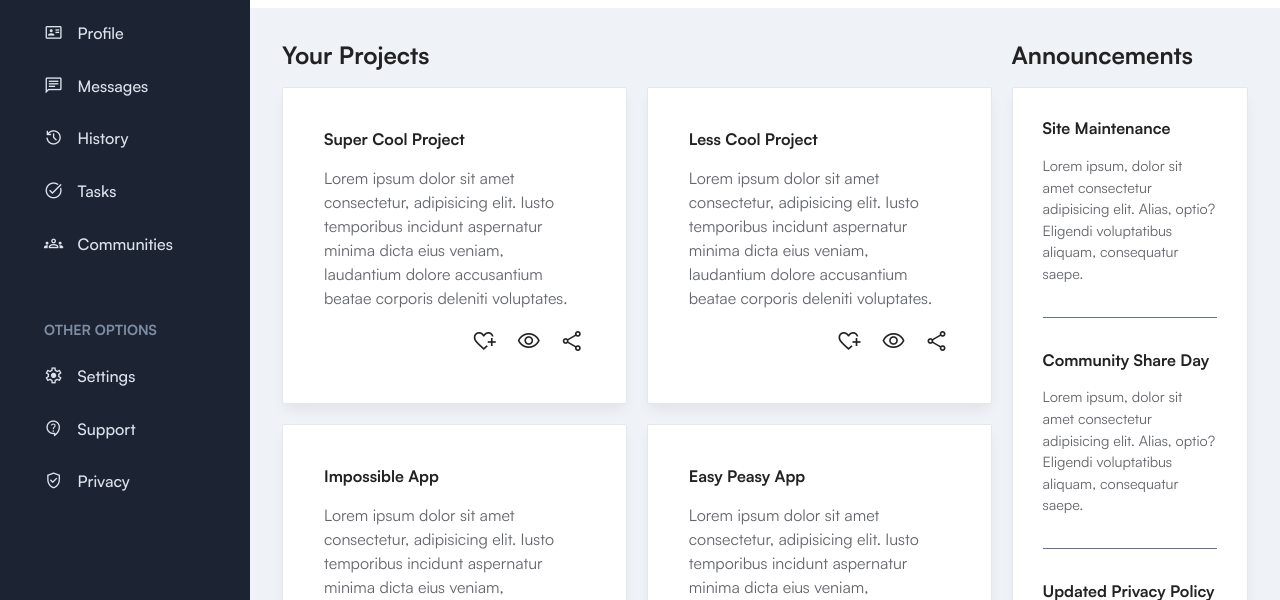
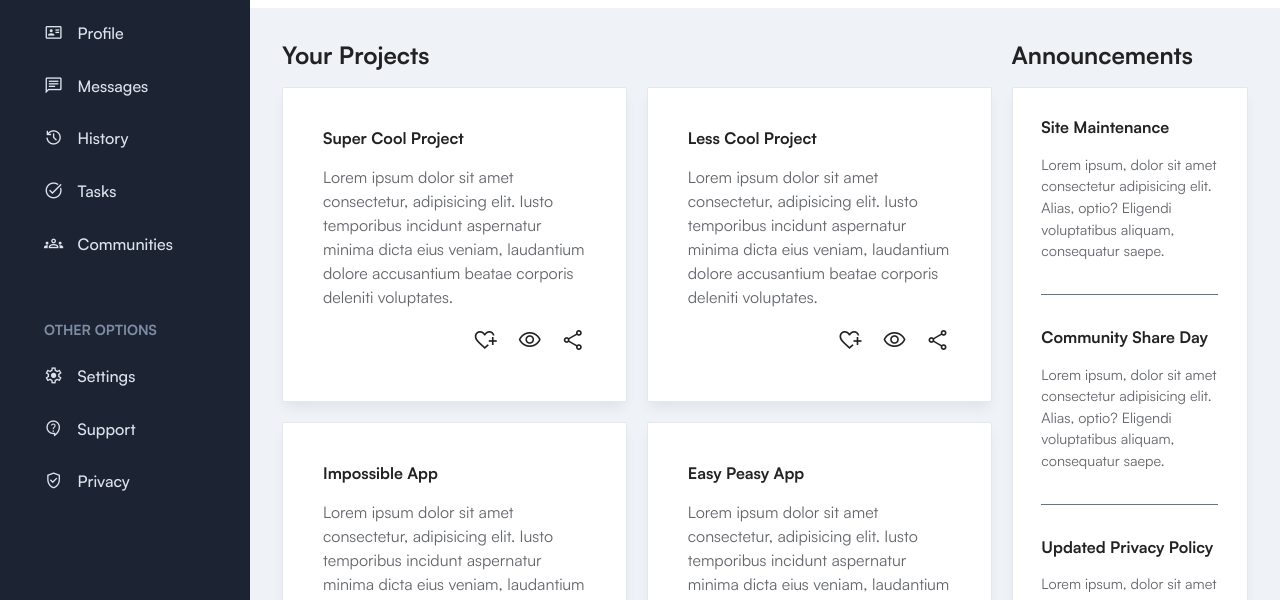
Before and after one commit to sjdumas/admin-dashboard, a plain HTML site: page index.html in a window 1280 px wide. Shown: the part 200-800 px from the top of the page. Drawn offline with nearby package versions, Linux system fonts and the light colour scheme.

Commit message:
Update padding in card and announcement card

```diff
--- a/assets/css/style.css
+++ b/assets/css/style.css
@@ -345,7 +345,7 @@ h4.announcement-heading {
 }
 
 .card {
-	padding: 41px;
+	padding: 2.5rem;
 	color: var(--project-card-font-color);
 	background-color: var(--simply-white);
 	border: 1px solid var(--project-card-border-color);
@@ -398,7 +398,7 @@ h4.announcement-heading,
 
 .announcement-card,
 .trending-users {
-	padding: 30px;
+	padding: 1.8rem;
 	color: var(--project-card-font-color);
 	background-color: var(--simply-white);
 	border: 1px solid var(--project-card-border-color);
```
